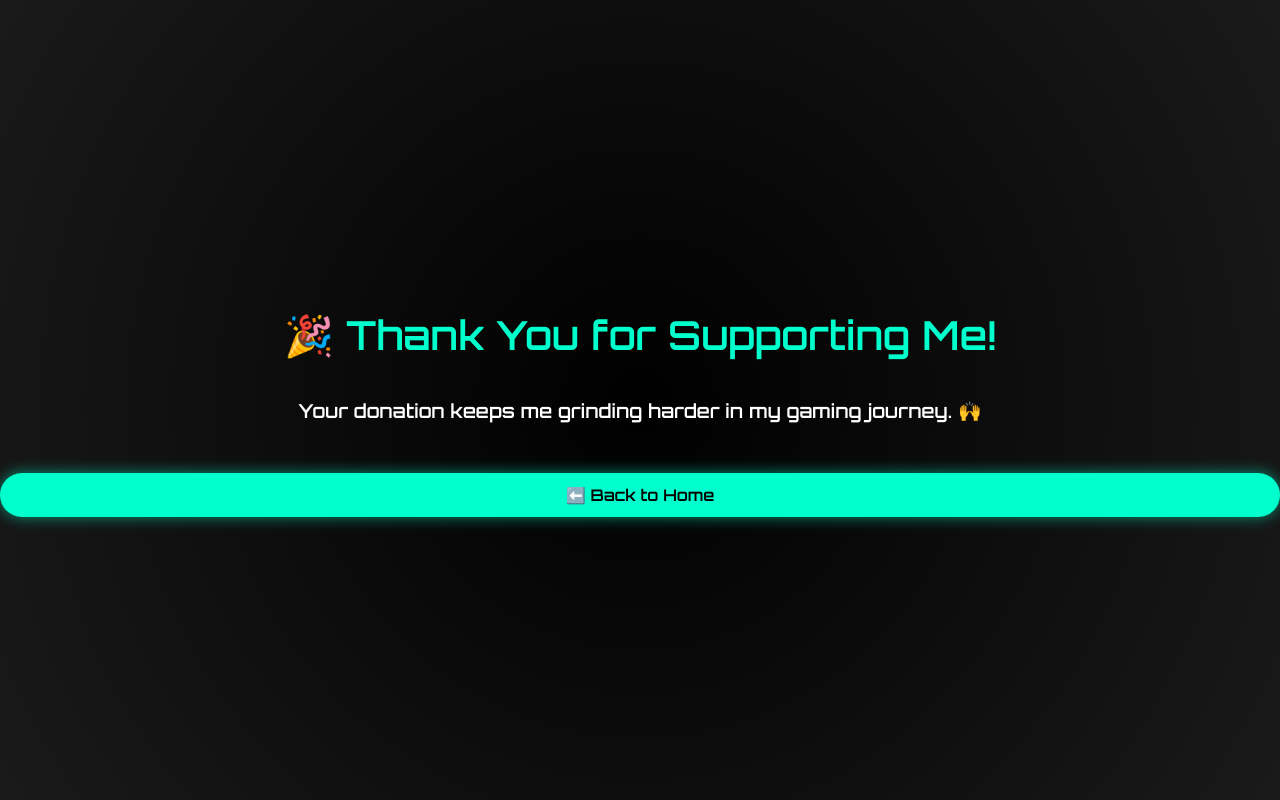
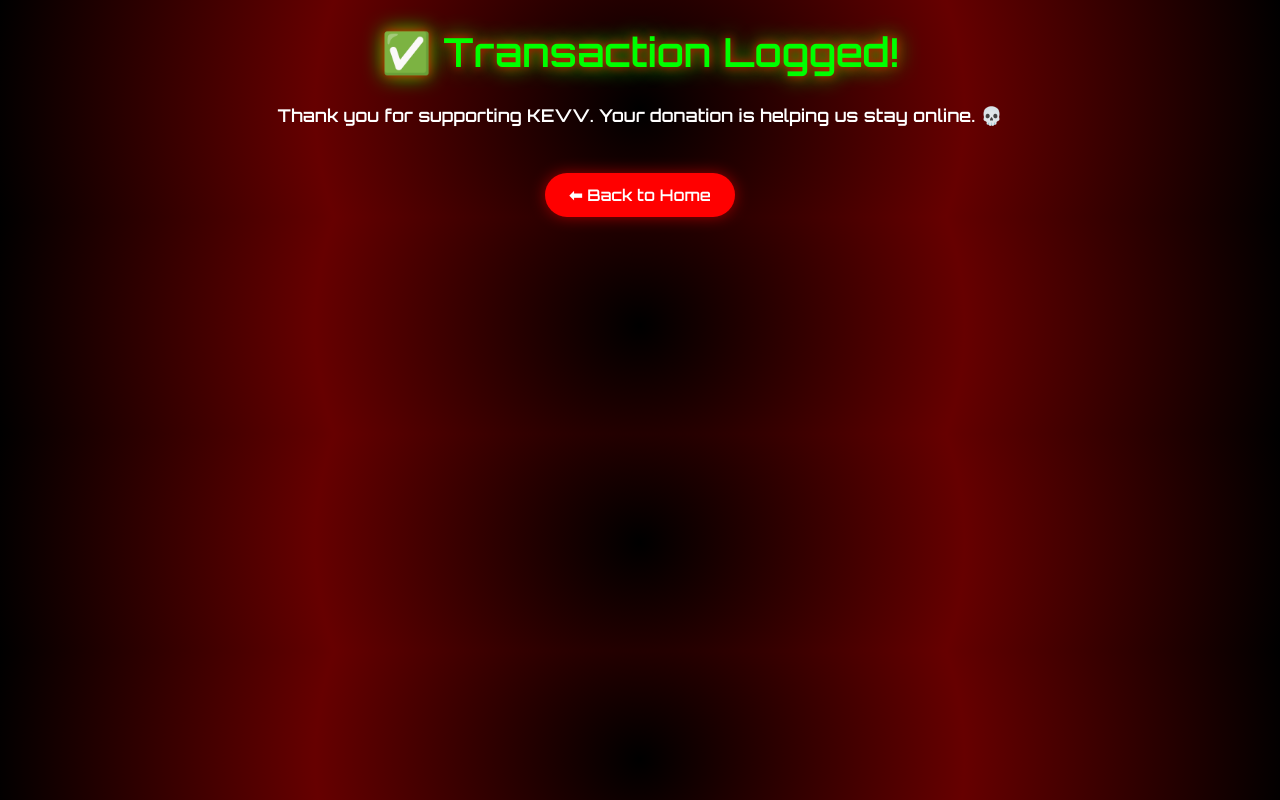
Before and after one commit to anonymouskevv/donate-kevv, a plain HTML site: page success.html in a window 1280 px wide. Drawn offline with Linux system fonts and the light colour scheme.

Commit message:
Update success.html

```diff
--- a/success.html
+++ b/success.html
@@ -3,49 +3,53 @@
 <head>
     <meta charset="UTF-8">
     <meta name="viewport" content="width=device-width, initial-scale=1.0">
-    <title>Thank You! 🎉</title>
-    <link href="https://fonts.googleapis.com/css2?family=Orbitron:wght@600&display=swap" rel="stylesheet">
+    <title>Transaction Logged ✅</title>
+    <link href="https://fonts.googleapis.com/css2?family=Orbitron:wght@600&family=Press+Start+2P&display=swap" rel="stylesheet">
     <style>
         body {
             margin: 0;
             font-family: 'Orbitron', sans-serif;
-            background: radial-gradient(circle at center, #000000, #1a1a1a);
-            color: #00ffcc;
+            background: radial-gradient(circle at center, #000000, #660000, #000000);
+            color: #00ff00;
             text-align: center;
-            display: flex;
-            flex-direction: column;
-            justify-content: center;
-            height: 100vh;
+            animation: glitchEffect 2s infinite;
+        }
+        @keyframes glitchEffect {
+            0%, 100% { background-color: #000000; }
+            50% { background-color: #330000; }
         }
         h1 {
             font-size: 2.5rem;
-            margin-bottom: 20px;
+            color: #00ff00;
+            text-shadow: 0 0 10px #ff0000, 0 0 20px #00ff00;
         }
         p {
-            font-size: 1.2rem;
+            font-size: 1.1rem;
             color: #ffffff;
+            margin-top: 20px;
         }
         .btn {
             display: inline-block;
-            background-color: #00ffcc;
-            color: #000;
+            background-color: #ff0000;
+            color: #ffffff;
             padding: 12px 24px;
             margin-top: 30px;
             text-decoration: none;
             border-radius: 25px;
             font-weight: bold;
-            box-shadow: 0 0 15px #00ffcc88;
+            box-shadow: 0 0 15px #ff000088;
             transition: 0.3s ease;
         }
         .btn:hover {
-            background-color: #00cc99;
-            box-shadow: 0 0 25px #00ffcc;
+            background-color: #00ff00;
+            color: #000000;
+            box-shadow: 0 0 25px #00ff00;
         }
     </style>
 </head>
 <body>
-    <h1>🎉 Thank You for Supporting Me!</h1>
-    <p>Your donation keeps me grinding harder in my gaming journey. 🙌</p>
-    <a href="index.html" class="btn">⬅️ Back to Home</a>
+    <h1>✅ Transaction Logged!</h1>
+    <p>Thank you for supporting KEVV. Your donation is helping us stay online. 💀</p>
+    <a href="index.html" class="btn">⬅ Back to Home</a>
 </body>
 </html>
```
